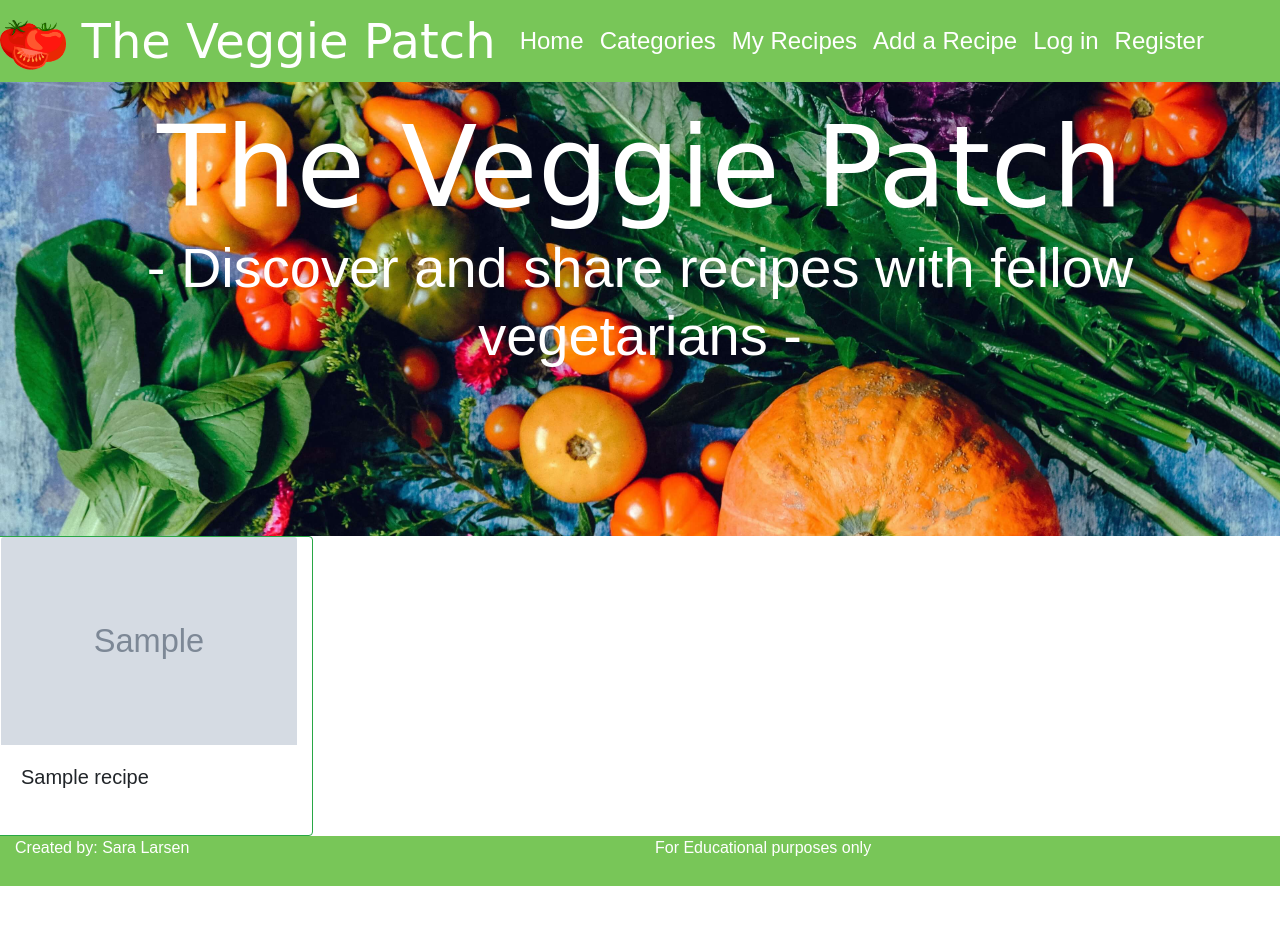
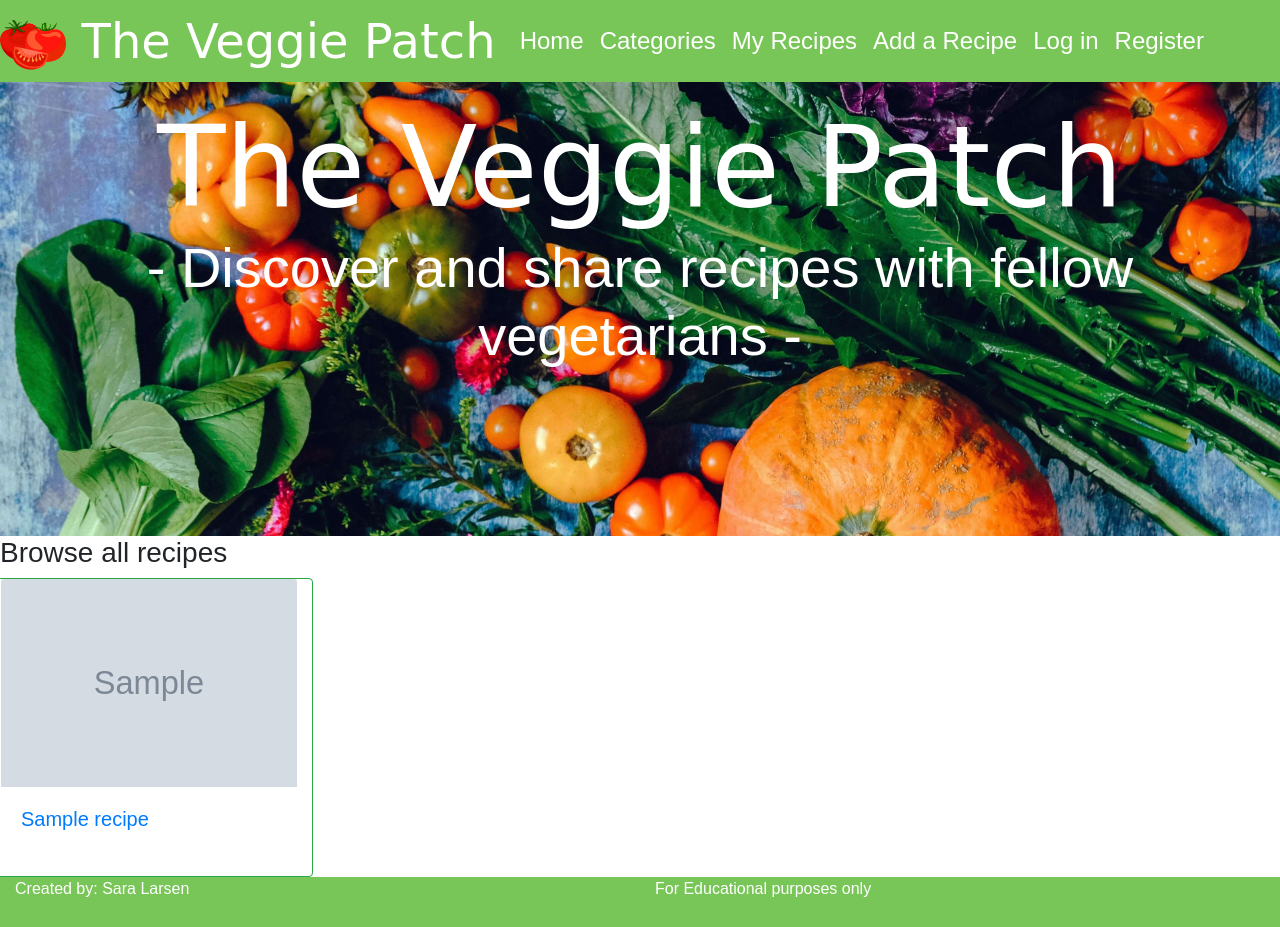
Before and after one commit to Sarani1612/the-veggie-patch, a Flask app: page / in a window 1280 px wide. Before the commit the page ends 886 px from the top, so only its background shows below. Run offline with Flask 2, Linux system fonts and the light colour scheme; grey boxes marked "Sample" are stand-in pictures; a database or web service that is not in the repository returns one stand-in record (values such as "Sample title"); some libraries are stand-ins or nearby versions; some web fonts are replaced.

Commit message:
added link in cards to recipe view

```diff
--- a/templates/index.html
+++ b/templates/index.html
@@ -7,12 +7,13 @@
 	<h2>- Discover and share recipes with fellow vegetarians -</h2>
 </section>
 
+<h3>Browse all recipes</h3>
 <section class="row">
 	{% for recipe in recipes %}
 	<div class="card col-md-4 col-lg-3 border-success card-div">
 		<img src="{{recipe.image_url}}" class="card-img-top recipe-img" alt="Recipe image">
 		<div class="card-body">
-			<h5 class="card-title">{{recipe.name}}</h5>
+			<h5 class="card-title"><a href="{{ url_for('view_recipe', recipe_id=recipe._id) }}" class="stretched-link">{{recipe.name}}</a></h5>
 		</div>
 	</div>
     {% endfor %}
```
